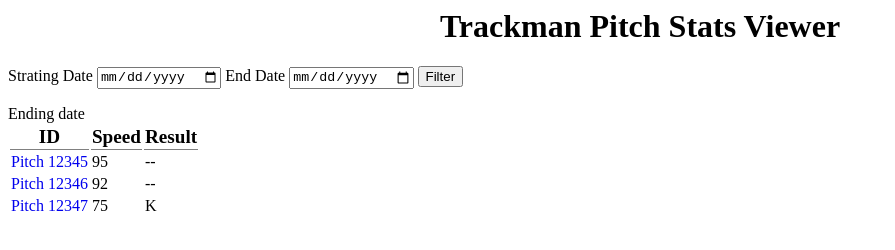
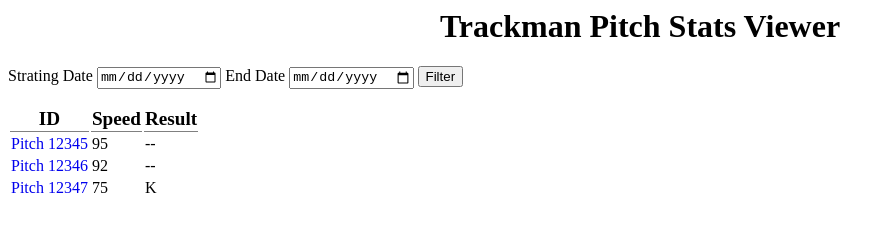
Before and after one commit to elise-blythe/elise-blythe, a plain HTML site: page index.html in a window 1280 px wide. Shown: the whole page, without its empty margins (0-895 px from the left). Drawn offline with Linux system fonts and the light colour scheme.

Commit message:
got rid of ending date

```diff
--- a/index.html
+++ b/index.html
@@ -12,7 +12,6 @@
       <input type="date" id="enddate"></input>
       <button>Filter</button>
     </form>
-    Ending date
     <table>
       <tr>
         <th>ID</th>
```
